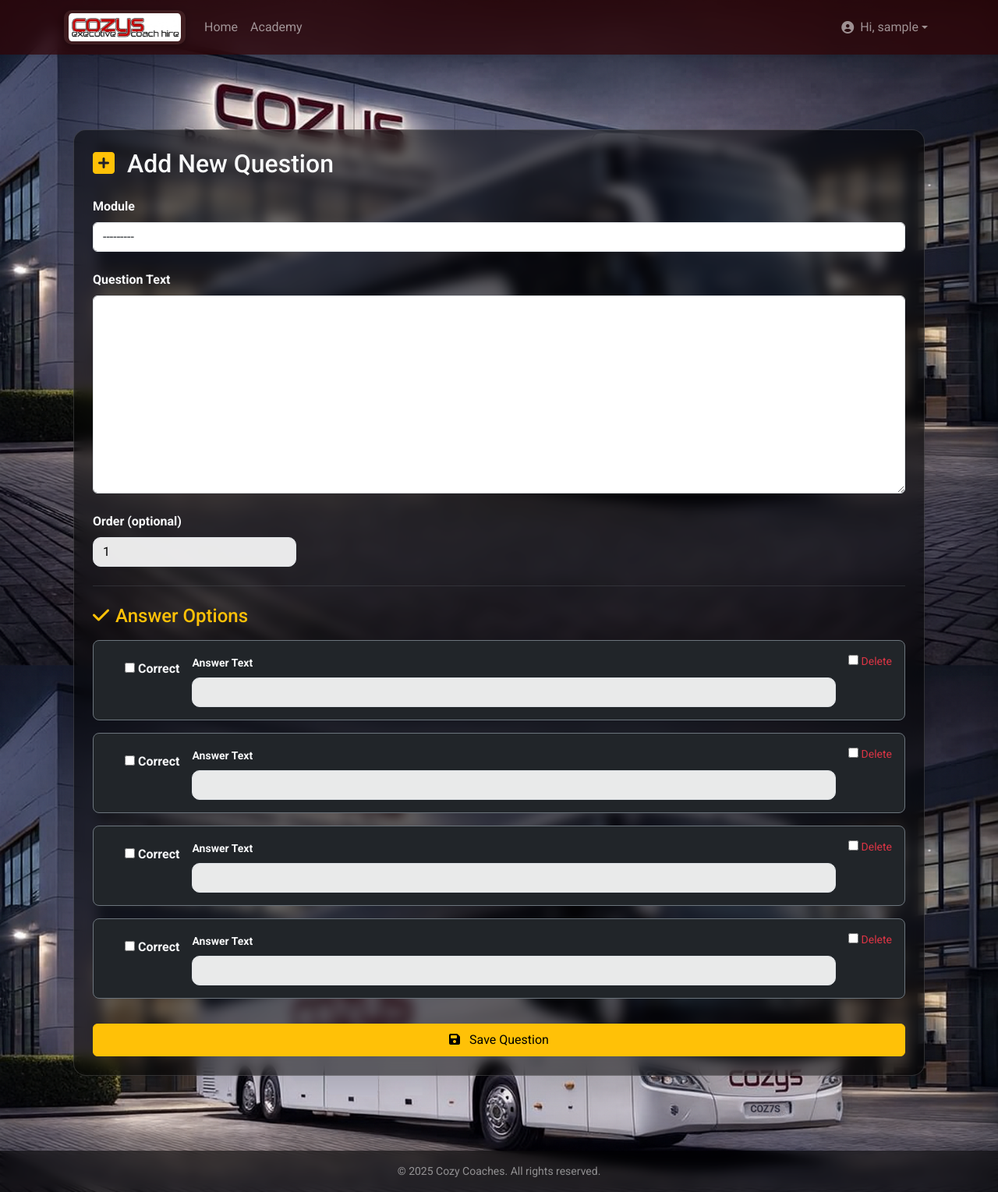
After one commit to Rick-8/code-c, a Django app: page /academy/questions/add/ in a window 1280 px wide. The commit adds this page. Shown: the whole page at 78% size. Run offline with Django 4.2, Linux system fonts and the light colour scheme; the visitor is signed in with stand-in values (Sample User, id 1); data that the repository does not hold is empty; some libraries are stand-ins or nearby versions.

Commit message:
Add - Question add forms and page

```diff
--- /dev/null
+++ b/academy/forms.py
@@ -0,0 +1,31 @@
+from django import forms
+from .models import Question, Choice
+
+
+class ChoiceForm(forms.ModelForm):
+    class Meta:
+        model = Choice
+        fields = ['text', 'is_correct']
+        widgets = {
+            'text': forms.TextInput(attrs={'class': 'form-control'}),
+        }
+
+
+ChoiceFormSet = forms.inlineformset_factory(
+    Question,
+    Choice,
+    form=ChoiceForm,
+    extra=4,        # number of answer boxes that appear
+    can_delete=True
+)
+
+
+class QuestionForm(forms.ModelForm):
+    class Meta:
+        model = Question
+        fields = ['module', 'text', 'order']
+        widgets = {
+            'text': forms.Textarea(attrs={'class': 'form-control'}),
+            'module': forms.Select(attrs={'class': 'form-control'}),
+            'order': forms.NumberInput(attrs={'class': 'form-control'}),
+        }
--- /dev/null
+++ b/academy/templates/academy/add_question.html
@@ -0,0 +1,77 @@
+{% extends "base.html" %}
+{% load static %}
+
+{% block title %}Add Question{% endblock %}
+
+{% block content %}
+<div class="container my-5">
+    <div class="cozy-dark-glass p-4 rounded-4 shadow-lg">
+
+        <h2 class="text-light mb-4">
+            <i class="fa-solid fa-square-plus text-warning me-2"></i>
+            Add New Question
+        </h2>
+
+        <form method="POST">
+            {% csrf_token %}
+
+            <!-- Question Details -->
+            <div class="mb-4">
+                <label class="form-label text-light fw-bold">Module</label>
+                {{ q_form.module }}
+            </div>
+
+            <div class="mb-4">
+                <label class="form-label text-light fw-bold">Question Text</label>
+                {{ q_form.text }}
+            </div>
+
+            <div class="mb-4 col-md-3">
+                <label class="form-label text-light fw-bold">Order (optional)</label>
+                {{ q_form.order }}
+            </div>
+
+            <hr class="border-secondary my-4">
+
+            <h4 class="text-warning mb-3"><i class="fa-solid fa-check me-2"></i>Answer Options</h4>
+
+            {{ c_formset.management_form }}
+
+            {% for form in c_formset %}
+                <div class="bg-dark p-3 rounded-3 mb-3 border border-secondary">
+
+                    <div class="d-flex align-items-start gap-3">
+
+                        <!-- Correct Checkbox -->
+                        <div class="form-check mt-2">
+                            {{ form.is_correct }}
+                            <label class="form-check-label text-light">
+                                Correct
+                            </label>
+                        </div>
+
+                        <!-- Answer Text -->
+                        <div class="flex-grow-1">
+                            <label class="form-label text-light small">Answer Text</label>
+                            {{ form.text }}
+                        </div>
+
+                        {% if form.DELETE %}
+                        <div class="text-danger small">
+                            {{ form.DELETE }} Delete
+                        </div>
+                        {% endif %}
+                    </div>
+
+                </div>
+            {% endfor %}
+
+            <button class="btn btn-warning mt-3 w-100 py-2" type="submit">
+                <i class="fa-solid fa-save me-2"></i> Save Question
+            </button>
+
+        </form>
+
+    </div>
+</div>
+{% endblock %}
--- a/academy/urls.py
+++ b/academy/urls.py
@@ -23,6 +23,7 @@
         name="academy_manager_mark_pass"
     ),
     path("managers/users/", views.manager_users, name="academy_manager_users"),
+    path("questions/add/", views.add_question, name="academy_add_question"),
 
 
 ]
--- a/academy/views.py
+++ b/academy/views.py
@@ -14,6 +14,8 @@
 from .models import Certificate, ModuleProgress, FinalTestSubmission
 from django.conf import settings
 from reportlab.lib.utils import ImageReader
+from .forms import QuestionForm, ChoiceFormSet
+
 import os
 
 
@@ -931,3 +933,35 @@
         return redirect("academy_manager_users")
 
     return render(request, "academy/manager/users.html", {"users": users})
+
+
+@login_required
+def add_question(request):
+    if not request.user.is_superuser:
+        return redirect('academy_dashboard')
+
+    if request.method == "POST":
+        q_form = QuestionForm(request.POST)
+        c_formset = ChoiceFormSet(request.POST)
+
+        if q_form.is_valid() and c_formset.is_valid():
+            question = q_form.save()
+            choices = c_formset.save(commit=False)
+
+            # Save each choice and link it
+            for c in choices:
+                c.question = question
+                c.save()
+
+            messages.success(request, "Question created successfully.")
+            return redirect("academy_manager_tools")
+
+
+    else:
+        q_form = QuestionForm()
+        c_formset = ChoiceFormSet()
+
+    return render(request, "academy/add_question.html", {
+        "q_form": q_form,
+        "c_formset": c_formset,
+    })
--- a/static/css/style.css
+++ b/static/css/style.css
@@ -1,24 +1,14 @@
-/* GLOBAL — keep background image clean */
+/* ============================================================
+   GLOBAL BASE — layout + background
+   ============================================================ */
+
 body, html {
     margin: 0;
     padding: 0;
     font-family: 'Roboto', sans-serif;
 }
 
-.cozy-text-subtitle {
-    display: inline-block;
-    padding: 6px 14px;
-    color: #fff; /* white text */
-    font-weight: 500;
-    background: rgba(128, 0, 32, 0.6); /* semi-transparent burgundy */
-    border-radius: 12px; /* soft rounded edge */
-    backdrop-filter: blur(6px); /* soft glass effect */
-    -webkit-backdrop-filter: blur(6px);
-    box-shadow: 0 2px 6px rgba(0,0,0,0.25);
-    letter-spacing: 0.3px;
-}
-
-/* FIXED BACKGROUND */
+/* Fixed background image */
 .cozy-bg-fixed {
     background-image: url("../css/media/cozys-vanhool-building.png");
     background-size: cover;
@@ -27,36 +17,163 @@
     background-attachment: fixed;
 }
 
-/* REMOVE FULL-PAGE OVERLAY (important) */
-.cozy-header-blur,
-.cozy-main-blur,
-footer.cozy-footer {
-    background: transparent !important;
-    backdrop-filter: none !important;
+/* Text badge */
+.cozy-text-subtitle {
+    display: inline-block;
+    padding: 6px 14px;
+    color: #fff;
+    font-weight: 500;
+    background: rgba(128, 0, 32, 0.6);
+    border-radius: 12px;
+    backdrop-filter: blur(6px);
+    box-shadow: 0 2px 6px rgba(0,0,0,0.25);
+    letter-spacing: 0.3px;
 }
 
-/* NAVBAR — glass effect only on navbar */
-.navbar-cozy {
-    background: rgba(50, 0, 0, 0.6); /* burgundy tinted transparent */
-    backdrop-filter: blur(6px);
+/* Main blur layer (below navbar) */
+.cozy-main-blur {
+    background: transparent !important;
+    position: relative;
+    z-index: 1;  /* stays below navbar */
 }
 
-/* HERO SECTION */
+
+/* ============================================================
+   NAVBAR — always on top
+   ============================================================ */
+
+.navbar-cozy {
+    background: rgba(50, 0, 0, 0.65);
+    backdrop-filter: blur(8px);
+    -webkit-backdrop-filter: blur(8px);
+}
+
+/* Keep navbar above all content, BUT allow dropdowns to float */
+header.cozy-header-blur,
+.navbar-cozy {
+    position: relative;
+    z-index: 9000;
+}
+
+/* Dropdown: highest layer on page */
+.dropdown-menu {
+    position: absolute !important;
+    z-index: 99999 !important;
+}
+
+/* Dropdown style */
+.navbar-cozy .dropdown-menu {
+    background: rgba(0,0,0,0.9) !important;
+    border-radius: 0.75rem;
+    border: 1px solid rgba(255,255,255,0.08);
+    backdrop-filter: blur(8px);
+    -webkit-backdrop-filter: blur(8px);
+    padding: 6px 0;
+}
+
+.navbar-cozy .dropdown-item {
+    color: #f8f9fa !important;
+}
+
+.navbar-cozy .dropdown-item:hover {
+    background-color: rgba(255, 255, 255, 0.12);
+}
+
+
+/* ============================================================
+   LOGO
+   ============================================================ */
+
+.cozy-logo {
+    height: 44px;
+    padding: 4px 6px;
+    border-radius: 10px;
+    background: rgba(255,255,255,0.09);
+    backdrop-filter: blur(6px);
+    -webkit-backdrop-filter: blur(6px);
+    box-shadow: 0 2px 8px rgba(0,0,0,0.25);
+    transition: all 0.25s ease;
+}
+
+.cozy-logo:hover {
+    transform: translateY(-2px);
+    box-shadow: 0 4px 12px rgba(0,0,0,0.35);
+}
+
+
+/* ============================================================
+   DARK GLASS PANELS (Academy cards, login etc)
+   ============================================================ */
+
+.cozy-dark-glass {
+    background: rgba(0, 0, 0, 0.55);
+    backdrop-filter: blur(8px);
+    -webkit-backdrop-filter: blur(8px);
+    padding: 30px;
+    border-radius: 18px;
+    border: 1px solid rgba(255,255,255,0.15);
+    color: #f1f1f1;
+    box-shadow: 0 6px 24px rgba(0,0,0,0.35);
+
+    /* BELOW navbar, ABOVE background */
+    position: relative;
+    z-index: 1;
+}
+
+.cozy-dark-glass input,
+.cozy-dark-glass input:focus {
+    background: rgba(255,255,255,0.9);
+    color: black;
+    border-radius: 10px;
+}
+
+.cozy-dark-glass label {
+    font-weight: 600;
+}
+
+.cozy-dark-glass a {
+    color: #ffcccc;
+    text-decoration: underline;
+}
+
+.cozy-dark-glass a:hover {
+    color: white;
+}
+
+
+/* ============================================================
+   FEATURE CARDS / HERO / DIVIDERS
+   ============================================================ */
+
+.cozy-feature-card {
+    background: rgba(255,255,255,0.65);
+    backdrop-filter: blur(8px);
+    border: 1px solid rgba(255,255,255,0.25);
+    border-radius: 16px;
+    box-shadow: 0 6px 24px rgba(0,0,0,0.15);
+}
+
+.cozy-divider-parallax {
+    padding: 100px 0;
+    background: rgba(0,0,0,0.6);
+    backdrop-filter: blur(6px);
+    border-radius: 16px;
+    text-align: center;
+}
+
 .cozy-hero-parallax {
     padding: 140px 0;
     color: white;
     text-shadow: 0 1px 4px rgba(0,0,0,0.7);
 }
 
-/* Optional: glass panel behind hero text */
 .cozy-hero-content {
     background: rgba(0,0,0,0.45);
-    backdrop-filter: blur(4px);
     padding: 25px;
     border-radius: 12px;
+    backdrop-filter: blur(4px);
 }
 
-/* BADGE */
 .cozy-hero-badge {
     background: rgba(0,0,0,0.55);
     padding: 6px 12px;
@@ -75,73 +192,26 @@
     border-radius: 50%;
 }
 
-/* FEATURE CARDS (glass) */
-.cozy-feature-card {
-    background: rgba(255, 255, 255, 0.65);
-    backdrop-filter: blur(8px);
-    border: 1px solid rgba(255,255,255,0.25);
-    border-radius: 16px;
-    box-shadow: 0 6px 24px rgba(0,0,0,0.15);
-}
 
-/* DIVIDER SECTION (dark glass) */
-.cozy-divider-parallax {
-    padding: 100px 0;
-    background: rgba(0,0,0,0.6);
-    backdrop-filter: blur(6px);
-    text-align: center;
-    border-radius: 16px;
-}
+/* ============================================================
+   FOOTER
+   ============================================================ */
 
-/* FOOTER (glass) */
 .cozy-footer {
     background: rgba(0,0,0,0.55) !important;
+    color: white;
     backdrop-filter: blur(6px);
-    color: white;
-}
-
-/* DARK GLASS CONTENT PANEL for login/signup */
-.cozy-dark-glass {
-    background: rgba(0, 0, 0, 0.55);
-    backdrop-filter: blur(8px);
-    -webkit-backdrop-filter: blur(8px);
-    padding: 30px;
-    border-radius: 18px;
-    border: 1px solid rgba(255,255,255,0.15);
-    color: #f1f1f1;
-    box-shadow: 0 6px 24px rgba(0,0,0,0.35);
-}
-
-.cozy-dark-glass input,
-.cozy-dark-glass input:focus {
-    background: rgba(255,255,255,0.9);
-    color: black;
-    border-radius: 10px;
-}
-
-.cozy-dark-glass label {
-    font-weight: 600;
-}
-
-.cozy-dark-glass a {
-    color: #ffcccc;
-    text-decoration: underline;
-}
-.cozy-dark-glass a:hover {
-    color: white;
 }
 
 
-.video-container iframe {
-    width: 100%;
-    max-width: 100%;
+/* ============================================================
+   TOASTS
+   ============================================================ */
+
+.cozy-toast-container {
+    z-index: 2000 !important;
 }
 
-.cozy-toast-container {
-    z-index: 2000; /* above nav/offcanvas etc */
-}
-
-/* On small screens, stop them going too wide */
 @media (max-width: 576px) {
     .cozy-toast-container {
         width: 100%;
@@ -153,58 +223,35 @@
     }
 }
 
-/* Logo container for soft blend */
-.cozy-logo {
-    height: 44px;                      /* adjust to taste */
-    width: auto;
-    border-radius: 10px;               /* soft corners */
-    padding: 4px 6px;                  /* breathing space */
 
-    background: rgba(255, 255, 255, 0.09);  /* subtle translucent layer */
-    backdrop-filter: blur(6px);             /* smooth glass effect */
-    -webkit-backdrop-filter: blur(6px);
+/* ============================================================
+   HOVER CARDS
+   ============================================================ */
 
-    box-shadow: 0 2px 8px rgba(0, 0, 0, 0.25);  /* soft glow */
-    transition: all 0.25s ease;               /* smooth hover */
+.card-hover {
+    transition: all 0.25s ease;
+    cursor: pointer;
 }
 
-/* Optional: slight hover lift */
-.cozy-logo:hover {
-    transform: translateY(-2px);
-    box-shadow: 0 4px 12px rgba(0,0,0,0.35);
+.card-hover:hover {
+    background-color: rgba(128, 0, 32, 0.7);
+    transform: translateY(-5px);
+    box-shadow: 0 0 15px rgba(128,0,32,0.6);
 }
 
-/* Manager Sidebar Enhancements */
+
+/* ============================================================
+   MANAGER SIDEBAR
+   ============================================================ */
+
 .nav-link.active {
     background-color: rgba(128, 0, 32, 0.8) !important;
-    box-shadow: 0 0 8px rgba(128, 0, 32, 0.6);
+    box-shadow: 0 0 8px rgba(128,0,32,0.6);
 }
 
 .nav-link:hover {
     background-color: rgba(128, 0, 32, 0.6);
     color: #fff;
     transform: translateX(2px);
-    transition: all 0.2s ease-in-out;
+    transition: 0.2s ease-in-out;
 }
-.navbar-cozy .dropdown-menu {
-    background: rgba(0, 0, 0, 0.9);
-    border-radius: 0.75rem;
-    border: 1px solid rgba(255, 255, 255, 0.05);
-}
-
-.navbar-cozy .dropdown-item {
-    color: #f8f9fa;
-}
-
-.navbar-cozy .dropdown-item:hover {
-    background-color: rgba(255, 255, 255, 0.08);
-}
-.card-hover {
-    transition: all 0.25s ease;
-    cursor: pointer;
-}
-.card-hover:hover {
-    background-color: rgba(128, 0, 32, 0.7);
-    transform: translateY(-5px);
-    box-shadow: 0 0 15px rgba(128, 0, 32, 0.6);
-}
--- a/templates/base.html
+++ b/templates/base.html
@@ -72,35 +72,48 @@
                         {% if user.is_authenticated %}
                         <li class="nav-item dropdown">
                             <a class="nav-link dropdown-toggle d-flex align-items-center" href="#" id="userDropdown"
-                                role="button" data-bs-toggle="dropdown" aria-expanded="false">
+                                role="button" data-bs-toggle="dropdown" aria-expanded="false"
+                                style="z-index: 2000; position: relative;">
                                 <i class="fa-solid fa-user-circle me-2"></i>
                                 <span class="d-none d-sm-inline">Hi, {{ user.username }}</span>
                                 <span class="d-inline d-sm-none">{{ user.username }}</span>
                             </a>
 
-                            <ul class="dropdown-menu dropdown-menu-end shadow" aria-labelledby="userDropdown">
-                                <li class="dropdown-header small text-muted">
+                            <ul class="dropdown-menu dropdown-menu-end shadow-lg border-0"
+                                aria-labelledby="userDropdown" style="
+                background: rgba(0,0,0,0.88);
+                backdrop-filter: blur(6px);
+                z-index: 9999999 !important;
+                min-width: 220px;">
+
+                                <li class="dropdown-header small text-light">
                                     Signed in as<br>
                                     <strong>{{ user.username }}</strong>
                                 </li>
+
                                 <li>
-                                    <hr class="dropdown-divider">
+                                    <hr class="dropdown-divider border-secondary">
                                 </li>
 
                                 {% if user.is_superuser %}
                                 <li>
-                                    <a class="dropdown-item" href="{% url 'academy_manager_dashboard' %}">
-                                        <i class="fa-solid fa-gauge-high me-2"></i> Manager Dashboard
+                                    <a class="dropdown-item text-light" href="{% url 'academy_manager_dashboard' %}"
+                                        style="color: #f8f9fa !important;">
+                                        <i class="fa-solid fa-gauge-high me-2 text-warning"></i>
+                                        Manager Dashboard
                                     </a>
                                 </li>
                                 <li>
-                                    <hr class="dropdown-divider">
+                                    <hr class="dropdown-divider border-secondary">
                                 </li>
                                 {% endif %}
 
                                 <li>
-                                    <a class="dropdown-item" href="{% url 'account_logout' %}?next={{ request.path }}">
-                                        <i class="fa-solid fa-right-from-bracket me-2"></i>Logout
+                                    <a class="dropdown-item text-light"
+                                        href="{% url 'account_logout' %}?next={{ request.path }}"
+                                        style="color: #f8f9fa !important;">
+                                        <i class="fa-solid fa-right-from-bracket me-2 text-danger"></i>
+                                        Logout
                                     </a>
                                 </li>
                             </ul>
@@ -114,6 +127,7 @@
                         </li>
                         {% endif %}
                     </ul>
+
                 </div>
             </div>
         </nav>
```
Also changed, not shown: academy/templates/academy/manager/tools.html (+22 -6 lines).
